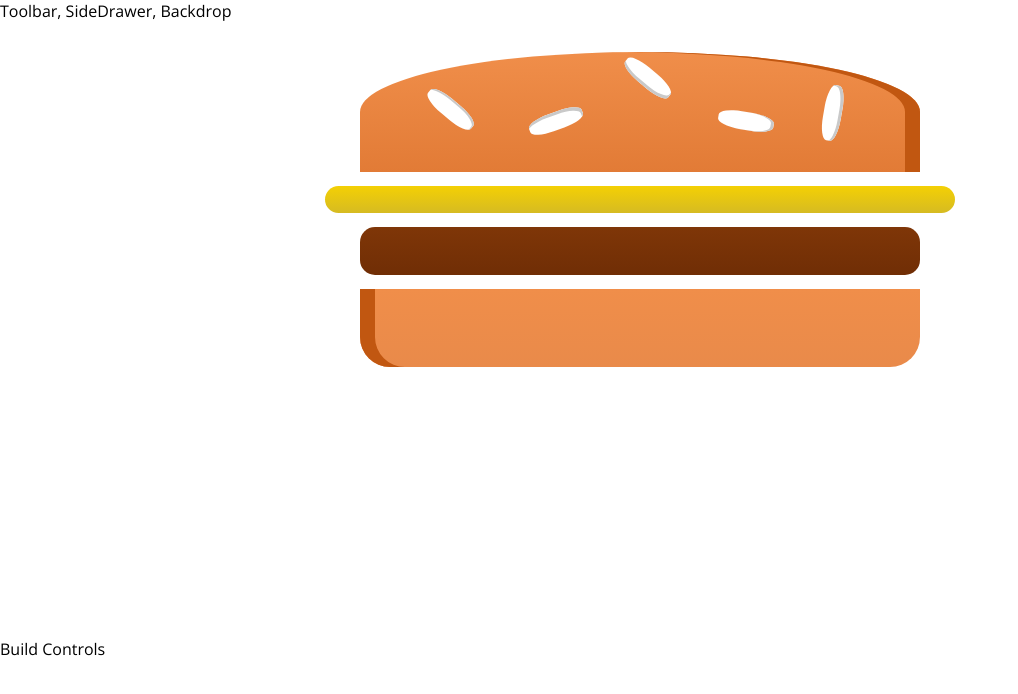
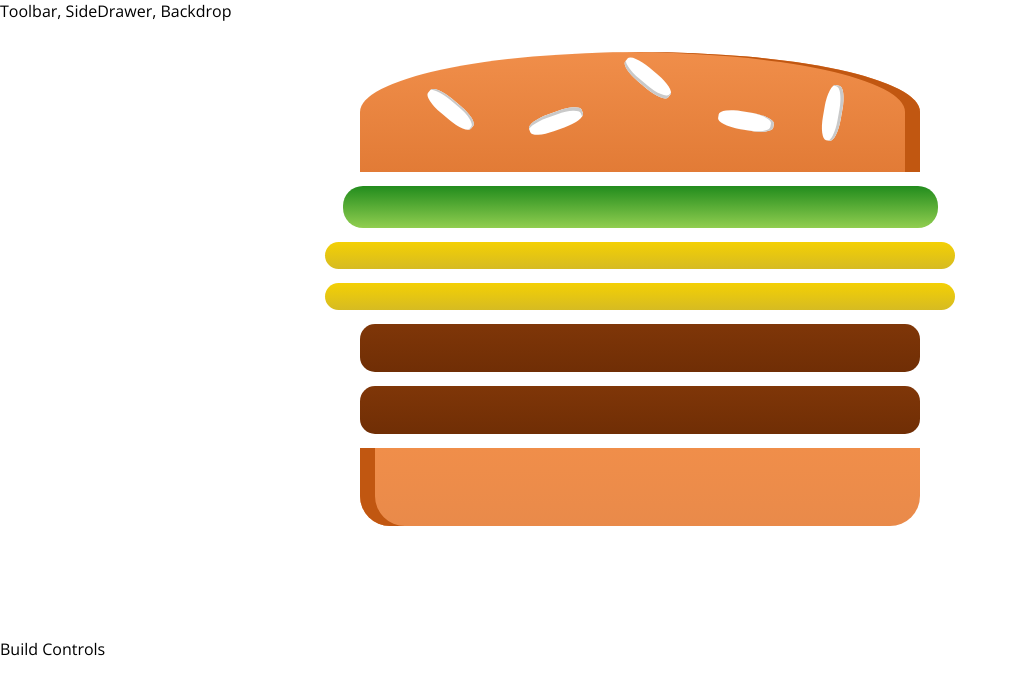
Before and after one commit to insivika/burgerBuilder, a React app: page / in a window 1280 px wide. Shown: the top 694 px of the page, without its empty margins (0-1018 px from the left). Built offline with nearby package versions, Linux system fonts and the light colour scheme.

Commit message:
Outputting Burger Ingredients Dynamically

```diff
--- a/src/components/Burger/Burger.js
+++ b/src/components/Burger/Burger.js
@@ -5,11 +5,15 @@
 
 
 const burger = (props) => {
+  const transformedIngredients = Object.keys(props.ingredients).map(igKey => {
+    return [...Array(props.ingredients[igKey])].map((_, i) =>{
+        return <BurgerIngredient key={igKey + i} type={igKey}/>
+    })
+  })
   return (
     <div className={classes.Burger}>
         <BurgerIngredient type="bread-top"/>
-        <BurgerIngredient type="cheese"/>
-        <BurgerIngredient type="meat"/>
+          {transformedIngredients}
         <BurgerIngredient type="bread-bottom"/>
     </div>
   );
--- a/src/containers/BurgerBuilder/BurgerBuilder.js
+++ b/src/containers/BurgerBuilder/BurgerBuilder.js
@@ -5,10 +5,19 @@
 
 class BurgerBuilder extends Component {
 
+  state = {
+    ingredients: {
+      salad: 1,
+      bacon: 1,
+      cheese: 2,
+      meat: 2
+    }
+  }
+
   render(){
     return (
       <Aux>
-        <Burger/>
+        <Burger ingredients={this.state.ingredients}/>
         <div>Build Controls </div>
       </Aux>
     )
```
